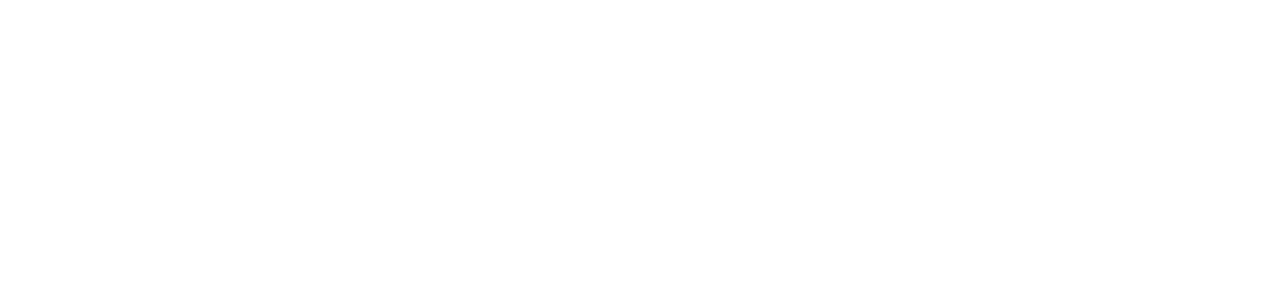
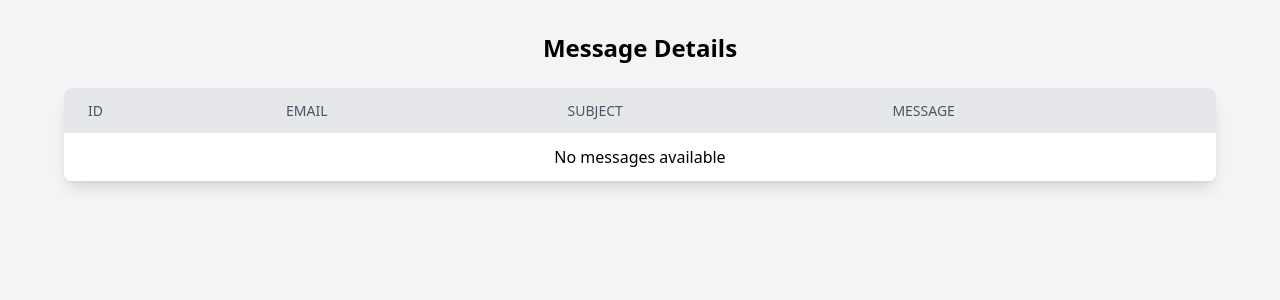
Before and after one commit to Nehaa222/hostelStay, a React (Vite) app: page /Messagetable in a window 1280 px wide. Before the commit this address had no page. Shown: the top 300 px of the page. Built offline with nearby package versions, Linux system fonts and the light colour scheme.

Commit message:
Added Messagetable in AdminDashboard

```diff
--- a/src/App.jsx
+++ b/src/App.jsx
@@ -7,10 +7,11 @@
 // import Signuppage from "./pages/Signuppage";
 // import Hostelpage from "./pages/Hostelpage";
 import { BrowserRouter, Routes, Route } from "react-router-dom";
-// import AdminDashboard from "./components/AdminDashboard";
+import AdminDashboard from "./components/AdminDashboard";
 // import Booking from "./components/Booking";
-import Booknow from "./components/Booknow";
+// import Booknow from "./components/Booknow";
 // import Profile from "./components/Profile";
+import Messagetable from "./components/Messagetable";
 // import Changepassword from "./components/Changepassword";
 // import Bnotify from "./components/Bnotify";
 const App = () => {
@@ -24,12 +25,14 @@
         <Route path="signup" element={<Signuppage />} />
         <Route path="hostel" element={<Hostelpage />} />
         <Route path="*" element={<Pagenotfound />} /> */ }
-         {/* <Route path="/" element={<AdminDashboard />} />
-         <Route path="/booking" element={<Booking />} /> */}
-        <Route path="/" element={<Booknow />} />
-        {/* <Route path="/" element={<Profile />} />
-         <Route path="/" element={<Changepassword />} /> */}
+         <Route path="/" element={<AdminDashboard />} />
+         {/* <Route path="/booking" element={<Booking />} /> */}
+        {/* <Route path="/" element={<Booknow />} /> */}
+        {/* <Route path="/" element={<Profile />} /> */}
+        <Route path="/Messagetable" element={<Messagetable/>} />
+        {/* //  <Route path="/" element={<Changepassword />} />  */}
          {/* <Route path="/" element={< Bnotify/>} /> */}
+
       </Routes>
     </BrowserRouter>
   );
--- a/src/components/AdminDashboard.jsx
+++ b/src/components/AdminDashboard.jsx
@@ -34,15 +34,12 @@
     createRequest(10, "Jasmin Lama", "Laxmi Hostel", "Single"),
   ]);
 
-
   const handleAccept = (id) => {
     console.log("Accepted request with ID:", id);
-
   };
 
   const handleDecline = (id) => {
     console.log("Declined request with ID:", id);
-
   };
 
   return (
@@ -76,8 +73,13 @@
         </div>
 
         <div className="main-dashboard p-5 w-full ml-[20%]">
-          <div className="mb-10">
+          <div className="flex justify-between items-center mb-10">
             <p className="text-4xl font-semibold">Hello, Admin</p>
+            <Link to="/Messagetable">
+              <Button variant="contained" color="primary">
+                View Message
+              </Button>
+            </Link>
           </div>
 
           <div className="info-cards flex gap-8 mb-5 space-x-4">
--- a/src/components/Booknow.jsx
+++ b/src/components/Booknow.jsx
@@ -31,7 +31,7 @@
         <p className="text-gray-600 mb-4">
           We will be informing you further about the booking via mail or contact number
         </p>
-        <button onClick={onClose} className="bg-purple-500 text-white py-2 px-4 rounded">Ok</button>
+        <button onClick={onClose} className="bg-purple-500 text-white py-2 px-8 rounded">Ok</button>
       </div>
     </div>
   );
@@ -63,7 +63,11 @@
     if (!formValues.lengthOfStay) formErrors.lengthOfStay = 'Length of Stay is required';
     if (!formValues.fullName) formErrors.fullName = 'Full Name is required';
     if (!formValues.address) formErrors.address = 'Address is required';
-    if (!formValues.mobileNumber) formErrors.mobileNumber = 'Mobile Number is required';
+    if (!formValues.mobileNumber) {
+      formErrors.mobileNumber = 'Mobile Number is required';
+    } else if (!/^\d{10}$/.test(formValues.mobileNumber)) {
+      formErrors.mobileNumber = 'Mobile Number must contain exactly 10 digits';
+    }
     if (!formValues.email) formErrors.email = 'Email Address is required';
     return formErrors;
   };
@@ -87,7 +91,7 @@
       {showConfirmation && <BookingConfirmation onClose={handleCloseConfirmation} />}
       <div className="bg-white shadow-md rounded-lg p-6 max-w-4xl w-full flex">
         <div className="flex-1">
-          <h2 className="text-lg font-semibold mb-4">Guess Information</h2>
+          <h2 className="text-lg font-semibold mb-4">Guest Information</h2>
           <form className="space-y-4" onSubmit={handleSubmit}>
             <div className="flex space-x-4">
               <div className="flex-1">
--- /dev/null
+++ b/src/components/Messagetable.jsx
@@ -0,0 +1,40 @@
+import React from 'react';
+
+const Messagetable = () => {
+  const messages = [];
+  return (
+    <div className="flex flex-col items-center p-8 bg-gray-100 min-h-screen">
+      <h2 className="text-2xl font-bold mb-6">Message Details</h2>
+      <div className="bg-white w-full max-w-6xl shadow-lg rounded-lg overflow-hidden">
+        <table className="min-w-full bg-white">
+          <thead>
+            <tr className="bg-gray-200 text-gray-600 uppercase text-sm leading-normal">
+              <th className="py-3 px-6 text-left">Id</th>
+              <th className="py-3 px-6 text-left">Email</th>
+              <th className="py-3 px-6 text-left">Subject</th>
+              <th className="py-3 px-6 text-left">Message</th>
+            </tr>
+          </thead>
+          <tbody>
+            {messages.length === 0 ? (
+              <tr>
+                <td colSpan="4" className="py-3 px-6 text-center">No messages available</td>
+              </tr>
+            ) : (
+              messages.map((message) => (
+                <tr key={message.id} className="border-b border-gray-200 hover:bg-gray-100">
+                  <td className="py-3 px-6 text-left">{message.id}</td>
+                  <td className="py-3 px-6 text-left">{message.email}</td>
+                  <td className="py-3 px-6 text-left">{message.subject}</td>
+                  <td className="py-3 px-6 text-left">{message.message}</td>
+                </tr>
+              ))
+            )}
+          </tbody>
+        </table>
+      </div>
+    </div>
+  );
+}
+
+export default Messagetable;
```
